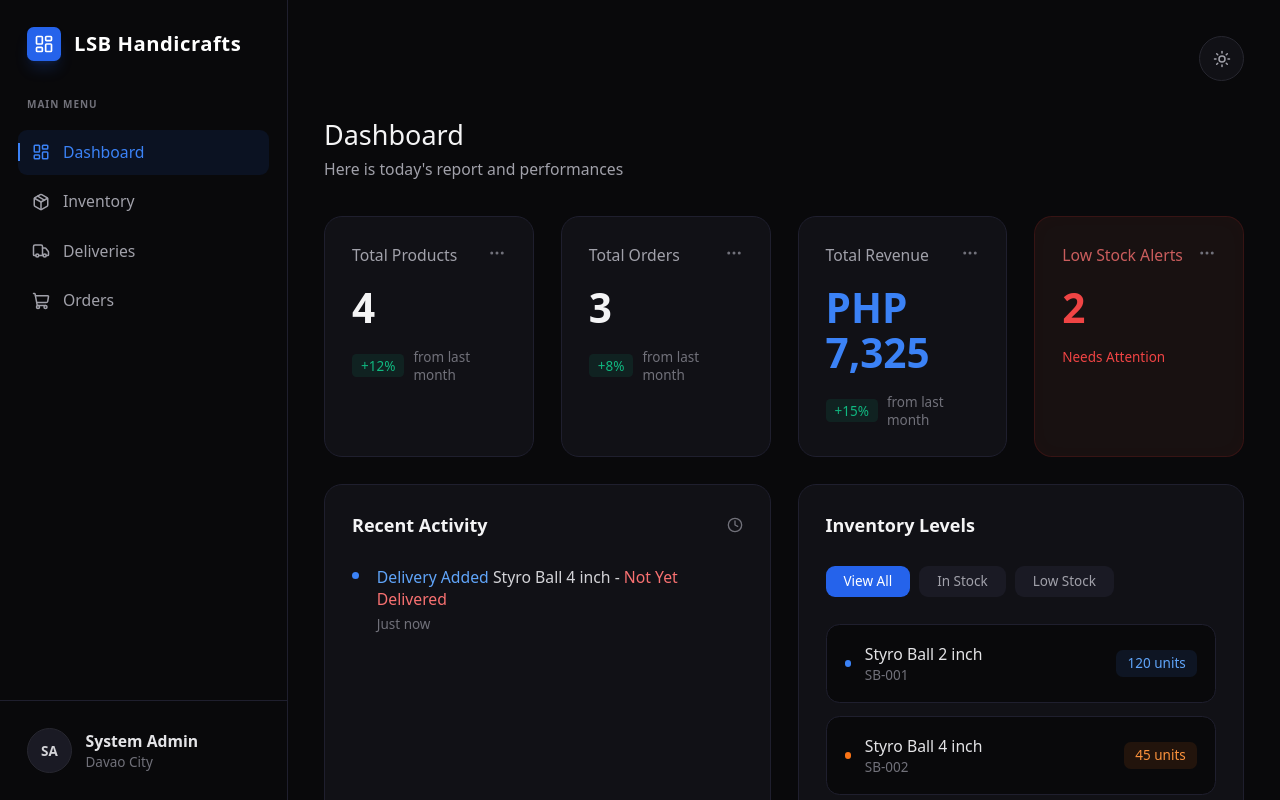
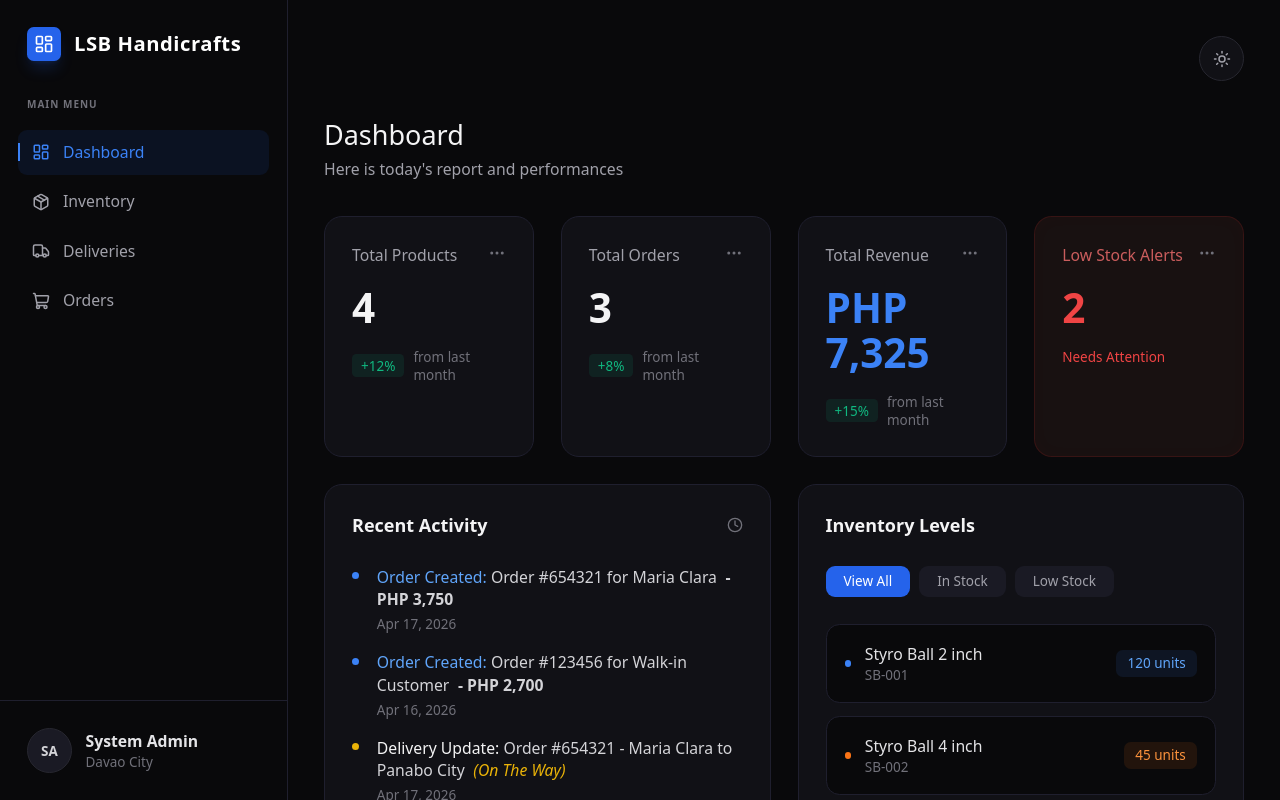
Before and after one commit to NerfedD/LSB-Handicrafts, a React (Vite) app in the folder lsbHandicraft/: page / in a window 1280 px wide. Built offline with nearby package versions, Linux system fonts and the light colour scheme.

Commit message:
fix inventory filter & recent activity

```diff
--- a/lsbHandicraft/src/components/views/Dashboard.jsx
+++ b/lsbHandicraft/src/components/views/Dashboard.jsx
@@ -10,6 +10,28 @@ export default function Dashboard({ inventory, deliveries, orders = [] }) {
 
   const totalOrders = orders.length;
   const totalRevenue = orders.reduce((sum, order) => sum + order.totalAmount, 0);
+
+  // Combine orders and deliveries into a single activity list
+  const recentActivities = [
+    ...orders.map(order => ({
+      id: order.id,
+      type: 'Order',
+      title: 'Order Created',
+      description: `Order #${order.id.toString().slice(-6)} for ${order.customerName}`,
+      amount: order.totalAmount,
+      date: order.createdAt,
+      color: 'bg-blue-500'
+    })),
+    ...deliveries.map(delivery => ({
+      id: delivery.id,
+      type: 'Delivery',
+      title: 'Delivery Update',
+      description: `${delivery.product} to ${delivery.location}`,
+      status: delivery.status,
+      date: delivery.createdAt,
+      color: delivery.status === 'Delivered' ? 'bg-emerald-500' : 'bg-yellow-500'
+    }))
+  ].sort((a, b) => b.id - a.id).slice(0, 5); // Show latest 5
 
   const filteredInventory = inventory.filter(item => {
     if (invFilter === 'All') return true;
@@ -71,15 +93,25 @@ export default function Dashboard({ inventory, deliveries, orders = [] }) {
             <Clock size={16} className="text-zinc-400 dark:text-zinc-500" />
           </div>
           <div className="space-y-4">
-            <div className="flex gap-4">
-              <div className="mt-1.5 w-1.5 h-1.5 rounded-full bg-blue-500 shrink-0"></div>
-              <div>
-                <p className="text-sm text-zinc-700 dark:text-zinc-300">
-                  <span className="text-blue-600 dark:text-blue-400 font-medium">Delivery Added</span> Styro Ball 4 inch - <span className="text-red-500 dark:text-red-400">Not Yet Delivered</span>
-                </p>
-                <p className="text-xs text-zinc-500 mt-1">Just now</p>
-              </div>
-            </div>
+            {recentActivities.length === 0 ? (
+              <p className="text-sm text-zinc-500 text-center py-4">No recent activity found.</p>
+            ) : (
+              recentActivities.map((activity, idx) => (
+                <div key={idx} className="flex gap-4">
+                  <div className={`mt-1.5 w-1.5 h-1.5 rounded-full ${activity.color} shrink-0`}></div>
+                  <div className="flex-1 min-w-0">
+                    <p className="text-sm text-zinc-700 dark:text-zinc-300">
+                      <span className={`font-medium ${activity.type === 'Order' ? 'text-blue-600 dark:text-blue-400' : 'text-zinc-900 dark:text-zinc-100'}`}>
+                        {activity.title}:
+                      </span> {activity.description}
+                      {activity.amount && <span className="ml-1 font-bold"> - PHP {activity.amount.toLocaleString()}</span>}
+                      {activity.status && <span className={`ml-1 italic ${activity.status === 'Delivered' ? 'text-emerald-500' : 'text-yellow-500'}`}> ({activity.status})</span>}
+                    </p>
+                    <p className="text-xs text-zinc-500 mt-1">{activity.date}</p>
+                  </div>
+                </div>
+              ))
+            )}
           </div>
         </div>
 
--- a/lsbHandicraft/src/components/views/InventoryList.jsx
+++ b/lsbHandicraft/src/components/views/InventoryList.jsx
@@ -3,6 +3,7 @@ import { Search, Plus, Eye, Edit2, Trash2, ChevronDown } from 'lucide-react';
 
 export default function InventoryList({ inventory, navigateTo, setInventory, showModal }) {
   const [searchTerm, setSearchTerm] = useState('');
+  const [categoryFilter, setCategoryFilter] = useState('All Categories');
 
   const handleDelete = (id) => {
     showModal(
@@ -11,6 +12,13 @@ export default function InventoryList({ inventory, navigateTo, setInventory, sho
       () => setInventory(inventory.filter(item => item.id !== id))
     );
   };
+
+  const filteredInventory = inventory.filter(item => {
+    const matchesSearch = item.name.toLowerCase().includes(searchTerm.toLowerCase()) ||
+                          item.sku.toLowerCase().includes(searchTerm.toLowerCase());
+    const matchesCategory = categoryFilter === 'All Categories' || item.category === categoryFilter;
+    return matchesSearch && matchesCategory;
+  });
 
   return (
     <div className="animate-in fade-in duration-300">
@@ -33,10 +41,14 @@ export default function InventoryList({ inventory, navigateTo, setInventory, sho
           </div>
           <div className="flex flex-col sm:flex-row gap-3 w-full md:w-auto">
             <div className="relative w-full sm:w-auto">
-              <select className="appearance-none bg-zinc-50 dark:bg-[#1A1A24] border border-zinc-300 dark:border-[#272730] rounded-xl pl-4 pr-10 py-2.5 text-sm text-zinc-700 dark:text-zinc-300 focus:outline-none focus:border-blue-500/50 cursor-pointer w-full">
-                <option className="bg-white text-zinc-900 dark:bg-[#1A1A24] dark:text-zinc-200">All Categories</option>
-                <option className="bg-white text-zinc-900 dark:bg-[#1A1A24] dark:text-zinc-200">Styro Balls</option>
-                <option className="bg-white text-zinc-900 dark:bg-[#1A1A24] dark:text-zinc-200">Styro Sheets</option>
+              <select
+                value={categoryFilter}
+                onChange={(e) => setCategoryFilter(e.target.value)}
+                className="appearance-none bg-zinc-50 dark:bg-[#1A1A24] border border-zinc-300 dark:border-[#272730] rounded-xl pl-4 pr-10 py-2.5 text-sm text-zinc-700 dark:text-zinc-300 focus:outline-none focus:border-blue-500/50 cursor-pointer w-full"
+              >
+                <option value="All Categories" className="bg-white text-zinc-900 dark:bg-[#1A1A24] dark:text-zinc-200">All Categories</option>
+                <option value="Styro Balls" className="bg-white text-zinc-900 dark:bg-[#1A1A24] dark:text-zinc-200">Styro Balls</option>
+                <option value="Styro Sheets" className="bg-white text-zinc-900 dark:bg-[#1A1A24] dark:text-zinc-200">Styro Sheets</option>
               </select>
               <ChevronDown className="absolute right-3 top-1/2 -translate-y-1/2 text-zinc-500 pointer-events-none" size={16} />
             </div>
@@ -63,7 +75,14 @@ export default function InventoryList({ inventory, navigateTo, setInventory, sho
               </tr>
             </thead>
             <tbody className="divide-y divide-zinc-100 dark:divide-[#1F1F2E]">
-              {inventory.map(item => (
+              {filteredInventory.length === 0 ? (
+                <tr>
+                  <td colSpan="7" className="px-6 py-10 text-center text-zinc-500 dark:text-zinc-400">
+                    No products found matching your search.
+                  </td>
+                </tr>
+              ) : (
+                filteredInventory.map(item => (
                   <tr key={item.id} className="hover:bg-zinc-50 dark:hover:bg-[#1A1A24]/50 transition-colors">
                     <td className="px-6 py-4 text-zinc-500 dark:text-zinc-400 font-mono text-xs">{item.sku}</td>
                     <td className="px-6 py-4 text-zinc-900 dark:text-zinc-200 font-medium">{item.name}</td>
@@ -82,7 +101,6 @@ export default function InventoryList({ inventory, navigateTo, setInventory, sho
                         <span className="text-zinc-700 dark:text-zinc-300 font-medium">{item.stock}</span>
                       </div>
                     </td>
-                  {/* Changed $ to PHP here */}
                     <td className="px-6 py-4 text-zinc-700 dark:text-zinc-300">PHP {item.price.toFixed(2)}</td>
                     <td className="px-6 py-4 text-right space-x-3">
                       <button onClick={() => navigateTo('view-product', item)} className="text-zinc-400 hover:text-zinc-900 dark:text-zinc-500 dark:hover:text-zinc-300 transition-colors inline-block"><Eye size={16} /></button>
@@ -90,7 +108,8 @@ export default function InventoryList({ inventory, navigateTo, setInventory, sho
                       <button onClick={() => handleDelete(item.id)} className="text-zinc-400 hover:text-red-600 dark:text-zinc-500 dark:hover:text-red-400 transition-colors inline-block"><Trash2 size={16} /></button>
                     </td>
                   </tr>
-              ))}
+                ))
+              )}
             </tbody>
           </table>
         </div>
```
Lines whose indentation alone changed are shown as unchanged.
